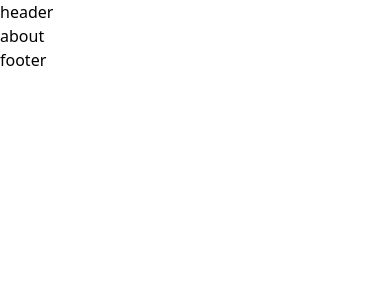
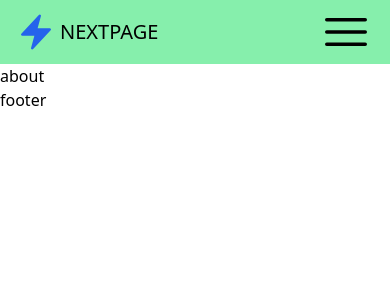
Before and after one commit to Humayun63/next-page, a React (Vite) app: page /about in a window 390 px wide. Shown: the top 300 px of the page. Built offline with nearby package versions, Linux system fonts and the light colour scheme.

Commit message:
header done with responsive

```diff
--- a/package.json
+++ b/package.json
@@ -9,6 +9,7 @@
     "preview": "vite preview"
   },
   "dependencies": {
+    "@heroicons/react": "^2.0.17",
     "react": "^18.2.0",
     "react-dom": "^18.2.0",
     "react-router-dom": "^6.10.0"
--- a/src/components/Header.jsx
+++ b/src/components/Header.jsx
@@ -1,10 +1,53 @@
-import React from 'react';
-
+import React, { useState } from 'react';
+import { BoltIcon, Bars3Icon, XCircleIcon } from '@heroicons/react/24/solid'
+import { Link, NavLink } from 'react-router-dom';
 const Header = () => {
+    const [isOpen, setIsOpen] = useState(false)
     return (
-        <div>
-            header
-        </div>
+        <nav className='bg-green-300 my-container h-16 '>
+            <div className='flex items-center justify-between'>
+                <Link to='/' className='inline-flex items-center gap-1'>
+                    <BoltIcon className='text-blue-600 h-14 w-10' />
+                    <span className='text-xl font-medium uppercase'>NextPage</span>
+                </Link>
+                <ul className='lg:flex gap-4 hidden'>
+                    <li>
+                        <NavLink to='/' className={({ isActive }) => (isActive ? 'active' : 'default')}>Home</NavLink>
+                    </li>
+                    <li>
+                        <NavLink to='/books' className={({ isActive }) => (isActive ? 'active' : 'default')}>Books</NavLink>
+                    </li>
+                    <li>
+                        <NavLink to='/about' className={({ isActive }) => (isActive ? 'active' : 'default')}>About</NavLink>
+                    </li>
+                </ul>
+                <Bars3Icon className='h-14 w-14 lg:hidden cursor-pointer' onClick={() => setIsOpen(true)}/>
+            </div>
+            {/* Mobile Menu */}
+            {
+                isOpen &&
+                <div>
+                    <div className='absolute top-2 text-center w-11/12 bg-slate-100 rounded pb-4 pe-2 pt-2'>
+                        <XCircleIcon className='h-10 w-10 ms-auto cursor-pointer' onClick={()=> setIsOpen(false)}/>
+                        <Link to='/' className='inline-flex items-center gap-1'>
+                            <BoltIcon className='text-blue-600 h-14 w-10' />
+                            <span className='text-xl font-medium uppercase'>NextPage</span>
+                        </Link>
+                        <ul>
+                            <li>
+                                <Link to='/' className='default' onClick={()=> setIsOpen(false)}>Home</Link>
+                            </li>
+                            <li>
+                                <Link to='/books' className='default' onClick={()=> setIsOpen(false)}>Books</Link>
+                            </li>
+                            <li>
+                                <Link to='/about' className='default' onClick={()=> setIsOpen(false)}>About</Link>
+                            </li>
+                        </ul>
+                    </div>
+                </div>
+            }
+        </nav>
     );
 };
 
--- a/src/components/loading.jsx
+++ b/src/components/loading.jsx
@@ -3,7 +3,7 @@ import React from 'react';
 const loading = () => {
     return (
         <div>
-
+            loading
         </div>
     );
 };
--- a/src/index.css
+++ b/src/index.css
@@ -1,3 +1,12 @@
 @tailwind base;
 @tailwind components;
 @tailwind utilities;
+.my-container{
+    @apply px-4  lg:w-11/12 mx-auto lg:mt-4 py-1
+}
+.active{
+    @apply text-xl font-medium text-blue-600
+}
+.default{
+    @apply text-xl font-medium hover:text-blue-600
+}
```
Also changed, not shown: 1 other file (tests, documents, lock files or other folders).
